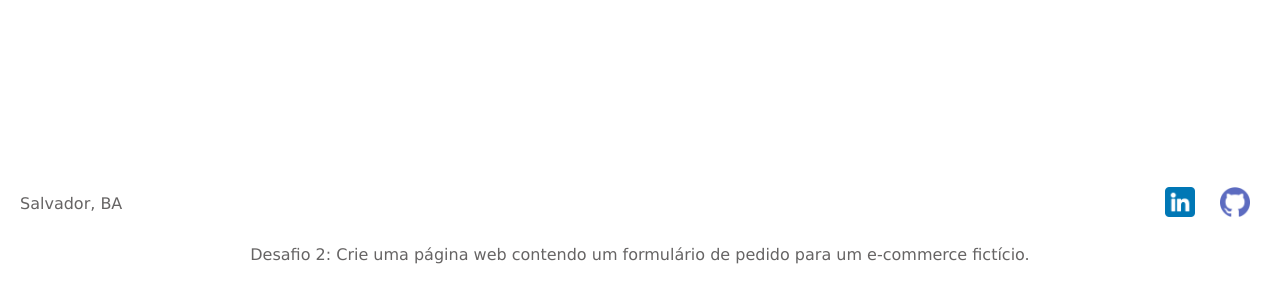
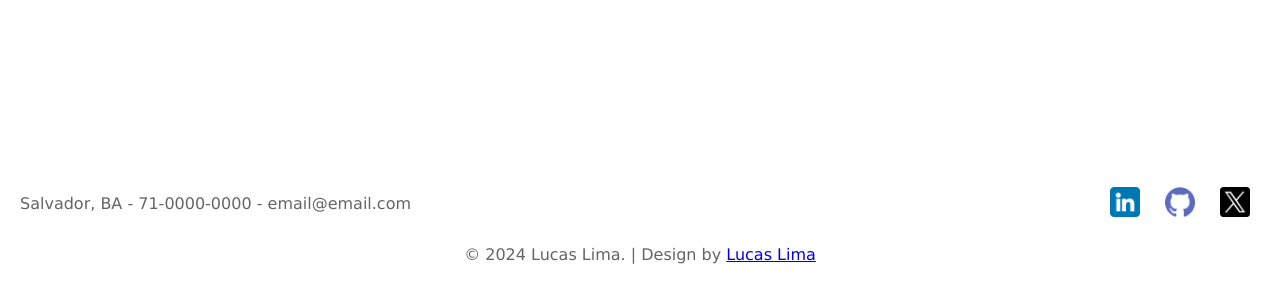
Before and after one commit to L1malucas/Teste_Jitterbit, a plain HTML site: page src/components/footer/footer.html in a window 1280 px wide. Shown: the part 500-800 px from the top of the page. Drawn offline with Linux system fonts and the light colour scheme.

Commit message:
feat: add requisitos no footer e  readme

```diff
--- a/src/components/footer/footer.html
+++ b/src/components/footer/footer.html
@@ -3,23 +3,26 @@
 <footer>
   <div class="footer-content">
     <div class="contact-info">
-      <p>Salvador, BA</p>
+      <p>Salvador, BA - 71-0000-0000 - email@email.com</p>
     </div>
     <div class="social-links">
-      <a
-        href="https://www.linkedin.com/in/limalucasdev/"
-        target="_blank"
+      <a href="https://www.linkedin.com/in/limalucasdev/" target="_blank"
         ><img src="../../assets/linkedin.png" alt="Linkedin"
       /></a>
       <a href="https://github.com/L1malucas/" target="_blank"
         ><img src="../../assets/github.png" alt="GitHub"
       /></a>
+      <a href="x.com/L1ma_lucas" target="_blank"
+        ><img src="../../assets/twitter.png" alt="Twitter"
+      /></a>
     </div>
   </div>
   <div class="copyright">
     <p>
-      Desafio 2: Crie uma página web contendo um formulário de pedido para um
-      e-commerce fictício.
+      &copy; 2024 Lucas Lima. | Design by
+      <a href="https://www.linkedin.com/in/limalucasdev/" target="_blank"
+        >Lucas Lima</a
+      >
     </p>
   </div>
 </footer>
```
Also changed, not shown: README.md, src/assets/twitter.png (added).
